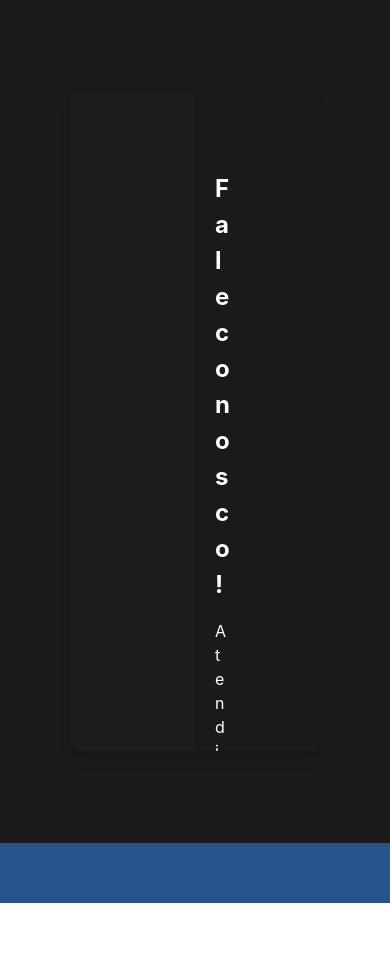
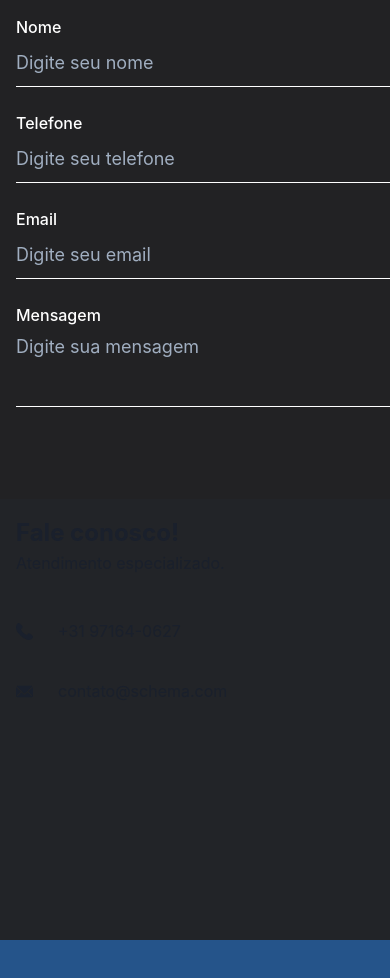
Before and after one commit to joanealves/site_schema, a React (Vite) app: page /erp in a window 390 px wide. Shown: the part 1780-2758 px from the top of the page. Before the commit the page ends 2683 px from the top, so only its background shows below. Built offline with nearby package versions, Linux system fonts and the light colour scheme.

Commit message:
ajuste responsividade contatos

```diff
--- a/src/components/AboutSection.tsx
+++ b/src/components/AboutSection.tsx
@@ -33,11 +33,11 @@ const AboutSection = () => {
           Quem Somos
         </Text>
         <Text
-          fontSize={{ base: '14px', sm: '15px', md: '16px' }}
-          // textAlign={{ base: 'center', md: 'justify' }}
+          fontSize="16px"
           mb={{ base: '32px', md: '60px' }}
         >
-          A Schema é uma casa de software formada por profissionais diversificados e multidisciplinares, trazendo um amplo conhecimento em diversas áreas.
+          A Schema é uma casa de software <br/>
+          formada por profissionais diversificados e multidisciplinares, trazendo um amplo conhecimento em diversas áreas.
           Diversos projetos entregues.
           Do design ao desenvolvimento, cuidamos de cada detalhe.
         </Text>
--- a/src/components/Contact.tsx
+++ b/src/components/Contact.tsx
@@ -15,7 +15,6 @@ import {
   Grid,
 } from '@chakra-ui/react';
 import { PhoneIcon, EmailIcon } from '@chakra-ui/icons';
-import { FaMapMarkerAlt } from 'react-icons/fa';
 
 interface ContactProps {
   buttonColor?: string; // Prop opcional para a cor do botão
@@ -23,127 +22,65 @@ interface ContactProps {
 
 const Contact: React.FC<ContactProps> = ({ buttonColor = "#9D334B" }) => {
   return (
+   <VStack gap="16px" bg="#222428">
     <Flex
-      width="100vw"
-      height="100vh"
-      align="center"
-      justify="center"
-      backgroundColor="#1A1A1A"
-      p={10}
+      direction={{ base: 'column', md: 'row' }}
+      width="100%"
+      gap="24px"
+      p="16px"
+      bg="#222224"
     >
-      <Flex
-        width="80%"
-        maxWidth="1200px"
-        height="660px"
-        borderRadius="md"
-        overflow="hidden"
-        display={{base: 'column', md: 'row'}}
-        boxShadow="lg"
-        style={{
-          background: 'linear-gradient(90deg, rgba(37, 84, 138, 0.04) 50%, transparent 50%)'
-        }}
-      >
-        {/* Metade Esquerda para informações de contato */}
-        <Box
-          width="50%"
-          p={20}
-          bg="transparent"
-          color="white"
-          position="relative"
-        >
-          <Text fontSize="24px" fontWeight="bold" ml={16} mb={4}>Fale conosco!</Text>
-          <Text fontSize="16px" ml={16} mb={13}>Atendimento especializado.</Text>
-          <VStack align="start" mt={113} ml={16} spacing={50}>
-            <HStack spacing={25}>
-              <Icon as={PhoneIcon} w={17} h={17} />
-              <Text>+31 97164-0627</Text>
-            </HStack>
-            <HStack spacing={25}>
-              <Icon as={EmailIcon} w={17} h={17} />
-              <Text>contato@schema.com</Text>
-            </HStack>
-            <HStack spacing={25}>
-              <Icon as={FaMapMarkerAlt} w={17} h={17} />
-              <Text>São João Batista - Belo Horizonte</Text>
-            </HStack>
-          </VStack>
-          <Box position="absolute" bottom="10px" right="10px">
-            <Image
-              src="/assets/esferas_azuis.png"
-              alt="Decorative Image"
-              width="283px"
-              height="209px"
-              objectFit="cover"
-            />
-          </Box>
-        </Box>
-
-        {/* Metade Direita para o formulário de contato */}
-        <Flex
-          width="50%"
-          p={10}
-          flexDirection="column"
-          justifyContent="center"
-          bg="#2D2D2D"
-          color="white"
-          gap="46px"
-        >
-          <Grid gap="16px" templateColumns="1fr 1fr">
+      <Grid gap="24px" templateColumns={{ base: '1fr', md: '1fr 1fr' }}>
         <FormControl >
-              <FormLabel color="white">Nome</FormLabel>
+          <FormLabel m="0" color="white">Nome</FormLabel>
           <Input
             placeholder="Digite seu nome"
             variant="flushed"
             _placeholder={{ color: '#A0AEC0' }}
             focusBorderColor="#9D334B"
             size="lg"
-                height="60px"
             borderBottom="1px solid white"
           />
         </FormControl>
         <FormControl>
-              <FormLabel color="white">Telefone</FormLabel>
+          <FormLabel m="0" color="white">Telefone</FormLabel>
           <Input
             placeholder="Digite seu telefone"
             variant="flushed"
             _placeholder={{ color: '#A0AEC0' }}
             focusBorderColor="#9D334B"
             size="lg"
-                height="60px"
             borderBottom="1px solid white"
           />
         </FormControl>
       </Grid>
 
       <FormControl>
-            <FormLabel color="white">Email</FormLabel>
+        <FormLabel m="0" color="white">Email</FormLabel>
         <Input
           placeholder="Digite seu email"
           variant="flushed"
           _placeholder={{ color: '#A0AEC0' }}
           focusBorderColor="#9D334B"
           size="lg"
-              height="60px"
           borderBottom="1px solid white"
           width="100%"
         />
       </FormControl>
 
       <FormControl>
-            <FormLabel color="white">Mensagem</FormLabel>
+        <FormLabel m="0" color="white">Mensagem</FormLabel>
         <Textarea
           placeholder="Digite sua mensagem"
           variant="flushed"
           _placeholder={{ color: '#A0AEC0' }}
           focusBorderColor="#9D334B"
           size="lg"
-              height="120px"
           borderBottom="1px solid white"
-              width="550px"
-              mr="15px"
         />
       </FormControl>
 
+      <Box width="100%" textAlign="center" mt="16px">
         <Button
           bg={buttonColor}
           color="white"
@@ -155,9 +92,35 @@ const Contact: React.FC<ContactProps> = ({ buttonColor = "#9D334B" }) => {
         >
           Enviar
         </Button>
+      </Box>
     </Flex>
+
+    <VStack width="100%" alignItems="start" gap="28px">
+      <Box p="0 16px">
+        <Text fontSize="24px" fontWeight="bold">Fale conosco!</Text>
+        <Text fontSize="16px">Atendimento especializado.</Text>
+      </Box>
+
+      <VStack align="start" gap="36px" p="16px" pb="0">
+        <HStack spacing={25}>
+          <Icon as={PhoneIcon} w={17} h={17} />
+          <Text>+31 97164-0627</Text>
+        </HStack>
+        <HStack spacing={25}>
+          <Icon as={EmailIcon} w={17} h={17} />
+          <Text>contato@schema.com</Text>
+        </HStack>
+      </VStack>
+
+      <Flex justify="end" w="100%">
+        <Image
+          src="/assets/esferas_azuis.png"
+          alt="Decorative Image"
+        />
       </Flex>
-    </Flex>
+
+    </VStack>
+   </VStack>
   );
 };
 
--- a/src/components/ProjectJourneyCards.tsx
+++ b/src/components/ProjectJourneyCards.tsx
@@ -22,7 +22,7 @@ export default function ProjectJourneyCards({color, info, icon}: Props) {
         >
             <Icon as={icon} color={color} width="50px" height="50px"/>
         </MotionBox>
-        <Text textAlign="left" fontSize="sm" minHeight="160px">
+        <Text fontSize="sm" minHeight="160px">
             {info}
         </Text>
     </VStack>
--- a/src/components/ProjectJourneySection.tsx
+++ b/src/components/ProjectJourneySection.tsx
@@ -8,7 +8,7 @@ import ProjectJourneyCards from './ProjectJourneyCards';
 
 const ProjectJourneySection = () => {
   return (
-    <Grid gap="36px" templateColumns="1fr 1fr" p="24px 16px">
+    <Grid gap="36px" templateColumns="1fr 1fr" p="24px 16px" bg="#222224">
       <ProjectJourneyCards
         icon={FaLightbulb}
         color="#EF3E66"
--- a/src/pages/HomePage.tsx
+++ b/src/pages/HomePage.tsx
@@ -6,7 +6,7 @@ import Hero from '../components/Hero';
 import ServicesSection from '../components/ServiceSection';
 import LevelSection from '../components/LevelSection';
 import AboutSection from '../components/AboutSection';
-// import Contact from '../components/Contact';
+import Contact from '../components/Contact';
 import Footer from '../components/Footer';
 import ProjectJourneySection from '../components/ProjectJourneySection';
 import WhatsappButton from '../components/WhatsappButton';
@@ -39,9 +39,9 @@ const HomePage: React.FC = () => {
       <LevelSection />
       <ProjectJourneySection />
       <WhatsappButton />
-      {/* <div ref={contactRef}>
+      <div ref={contactRef}>
         <Contact />
-      </div> */}
+      </div>
       <Footer />
     </Box>
   );
```
Lines whose indentation alone changed are shown as unchanged.
